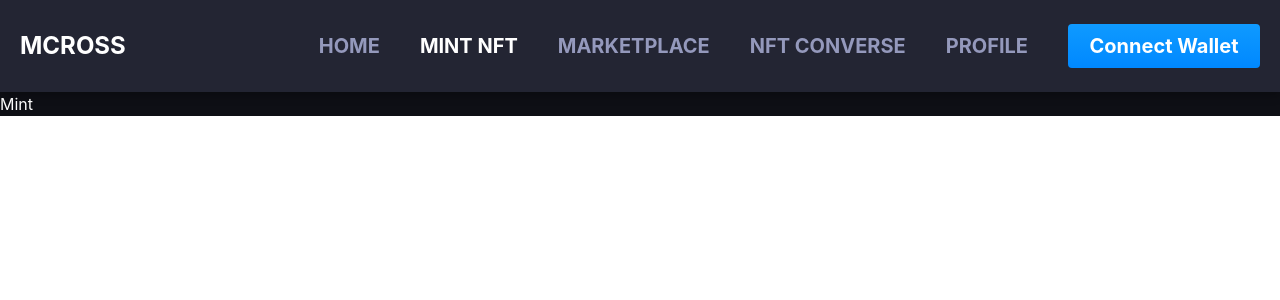
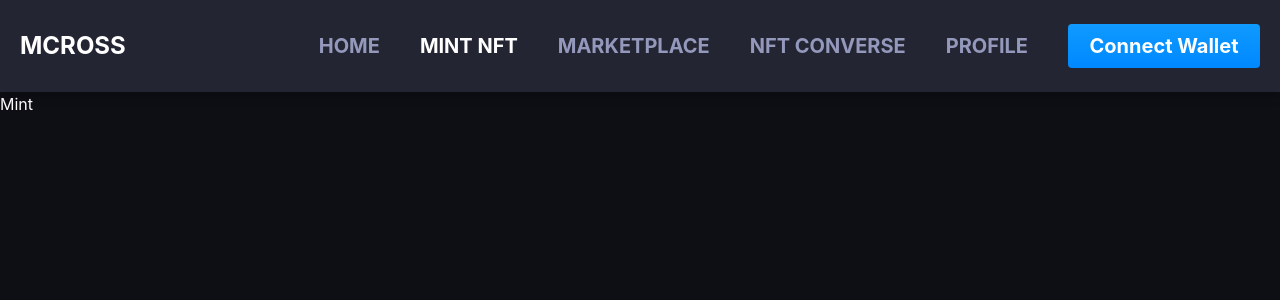
Before and after one commit to underledgerteam/mcross, a React (Create React App) app: page /mint in a window 1280 px wide. Shown: the top 300 px of the page. Built offline with nearby package versions, Linux system fonts and the light colour scheme.

Commit message:
Update layout fit screen

```diff
--- a/src/components/Navbar.jsx
+++ b/src/components/Navbar.jsx
@@ -33,7 +33,7 @@ const Navbar = () => {
       <div className="flex container w-full mx-auto justify-between items-center font-bold px-5 py-6">
         <Link to='/'>
           <div
-            className="h-[2rem] flex text-center text-2xl text-white uppercase cursor-pointer"
+            className="flex text-center text-2xl text-white uppercase cursor-pointer"
             alt="logo"
           >
             mcross
@@ -45,7 +45,7 @@ const Navbar = () => {
             const isActive = (pathname === item.href) ? "text-white" : "text-custom-gray1 opacity-70";
             return (
               <Link key={item.name} to={item.href}>
-                <div className={`bg-custom-navbar text-xl uppercase ${isActive} hover:opacity-100 hover:text-white active:bg-pink-500 active:opacity-100 cursor-pointer`}>
+                <div className={`text-xl uppercase ${isActive} hover:opacity-100 hover:text-white active:bg-pink-500 active:opacity-100 cursor-pointer`}>
                   {item.name}
                 </div>
               </Link>
--- a/src/containers/layout/Layout.jsx
+++ b/src/containers/layout/Layout.jsx
@@ -4,12 +4,12 @@ import Navbar from '../../components/Navbar';
 
 const Layout = () => {
   return (
-    <>
+    <div className="min-h-screen min-w-screen flex flex-col">
       <Navbar />
-      <div className="bg-custom-black text-white">
+      <div className="flex flex-grow bg-custom-black text-white">
         <Outlet />
       </div>
-    </>
+    </div>
   );
 };
 
```
